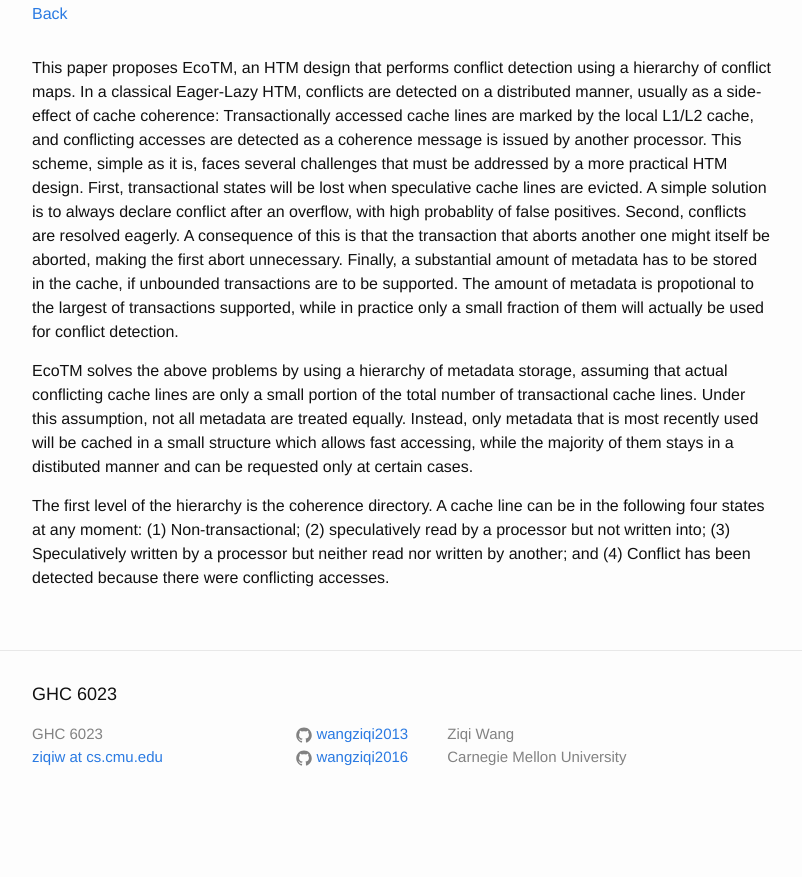
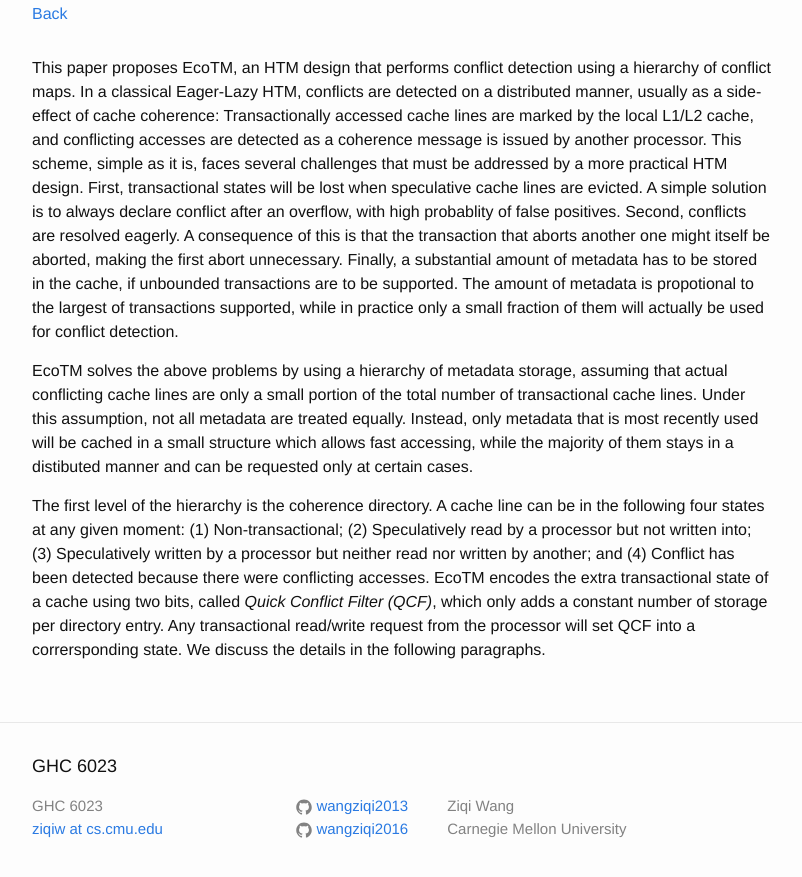
Before and after one commit to wangziqi2013/wangziqi2013.github.io, a Jekyll site: the page built from _posts/2018-12-09-ecotm.markdown, in a window 1280 px wide and 900 px high, scrolled down 622 px. Shown: the top 877 px of the window, without its empty margins (238-1040 px from the left). Built offline with Jekyll 4.4.1, drawn with Linux system fonts in a browser that asks for light colours; before the commit the page ends 1450 px from its top, so only the background shows below that.

Commit message:
Finish QCF

```diff
--- a/_posts/2018-12-09-ecotm.markdown
+++ b/_posts/2018-12-09-ecotm.markdown
@@ -33,6 +33,8 @@ structure which allows fast accessing, while the majority of them stays in a dis
 requested only at certain cases.
 
 The first level of the hierarchy is the coherence directory. A cache line can be in the following four states at any
-moment: (1) Non-transactional; (2) speculatively read by a processor but not written into; (3) Speculatively written
+given moment: (1) Non-transactional; (2) Speculatively read by a processor but not written into; (3) Speculatively written
 by a processor but neither read nor written by another; and (4) Conflict has been detected because there were conflicting
-accesses.
+accesses. EcoTM encodes the extra transactional state of a cache using two bits, called *Quick Conflict Filter (QCF)*,
+which only adds a constant number of storage per directory entry. Any transactional read/write request from the processor
+will set QCF into a corrersponding state. We discuss the details in the following paragraphs.
```
